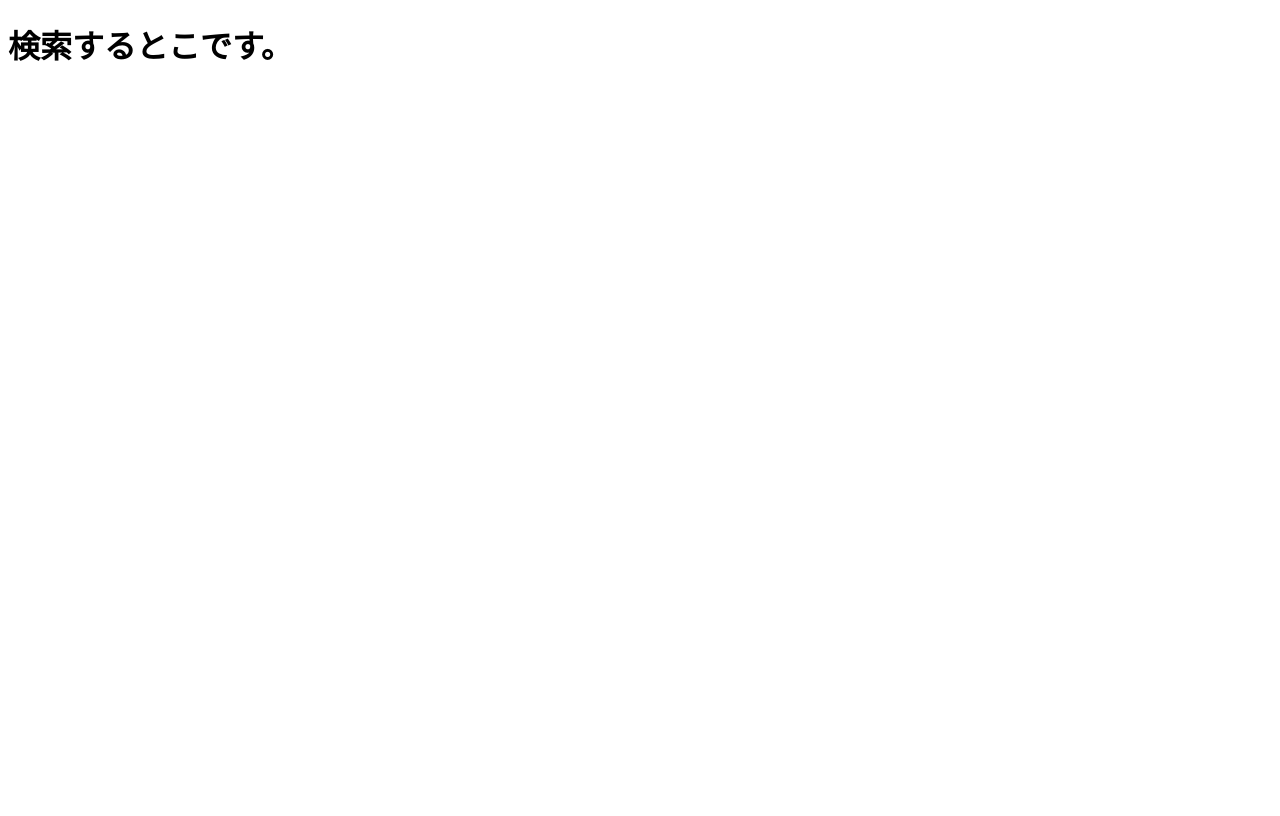
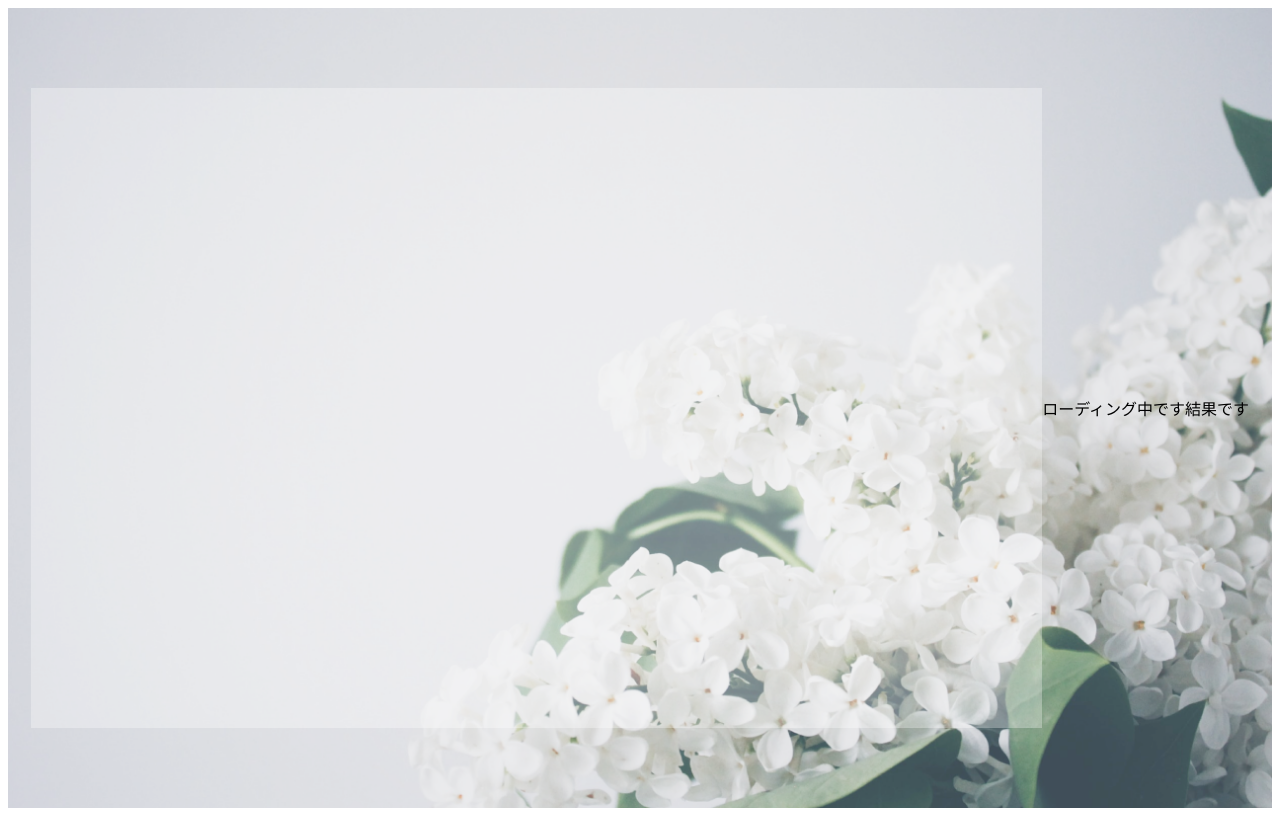
Before and after one commit to jack-app/jackHack2023, a Next.js app in the folder frontend/: page /search in a window 1280 px wide. Built offline with nearby package versions, Linux system fonts and the light colour scheme.

Commit message:
検索ページに必要なコンポーネントを作成

```diff
--- /dev/null
+++ b/frontend/components/forms.tsx
@@ -0,0 +1,16 @@
+import React from "react";
+
+export const Forms: React.FC = () => {
+  return (
+    <>
+      <div className="forms"></div>
+      <style jsx>{`
+        .forms {
+          background-color: rgb(255, 255, 255, 0.3);
+          width: 80%;
+          height: 80%;
+        }
+      `}</style>
+    </>
+  );
+};
--- /dev/null
+++ b/frontend/components/loading.tsx
@@ -0,0 +1,10 @@
+import React from "react";
+
+export const Loading: React.FC = () => {
+  return (
+    <>
+      <div>ローディング中です</div>
+      <style jsx>{``}</style>
+    </>
+  );
+};
--- /dev/null
+++ b/frontend/components/result.tsx
@@ -0,0 +1,10 @@
+import React from "react";
+
+export const Result: React.FC = () => {
+  return (
+    <>
+      <div>結果です</div>
+      <style jsx>{``}</style>
+    </>
+  );
+};
--- a/frontend/pages/search/index.tsx
+++ b/frontend/pages/search/index.tsx
@@ -1,14 +1,28 @@
 import React from "react";
+import background from "../../public/background_image.png";
+import { Result } from "../../components/result";
+import { Forms } from "../../components/forms";
+import { Loading } from "../../components/loading";
 
 export default function Search() {
   return (
     <>
-      <div>
-        <h1 className="tile">検索するとこです。</h1>
+      <div className="container">
+        <Forms />
+        <Loading />
+        <Result />
       </div>
+
       <style jsx>{`
-        .title {
-          font-size: 50px;
+        .container {
+          width: 100%;
+          height: 100vh;
+          background-image: url(${background.src});
+          background-size: cover;
+          overflow: hidden;
+          display: flex;
+          justify-content: center;
+          align-items: center;
         }
       `}</style>
     </>
```
